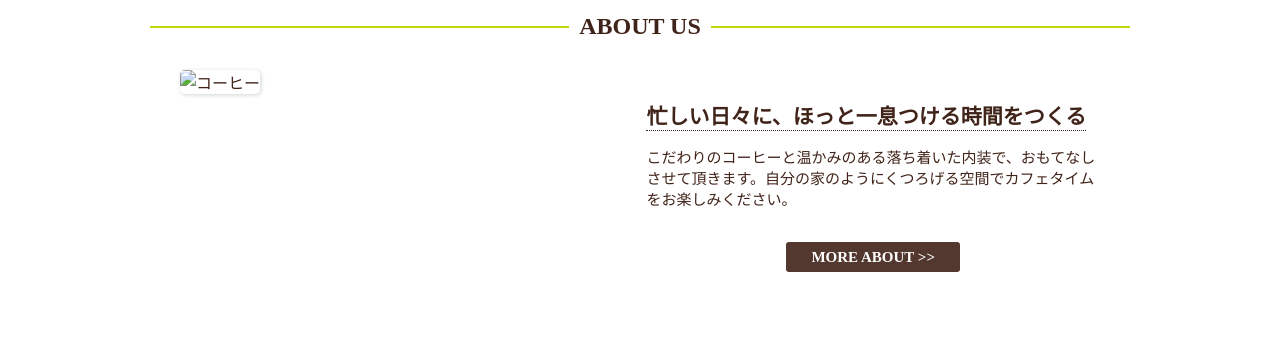
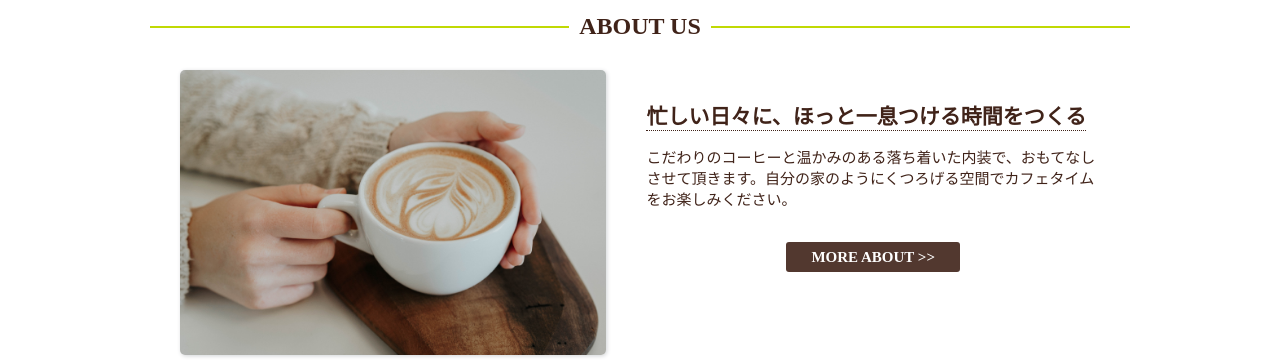
Before and after one commit to azu-site/hottocaffe, a plain HTML site: page index.html in a window 1280 px wide. Shown: the part 817-1179 px from the top of the page. Drawn offline with Linux system fonts and the light colour scheme; files whose address does not match are found by name.

Commit message:
Update index.html

```diff
--- a/index.html
+++ b/index.html
@@ -37,7 +37,7 @@
                 <h2 class="section-title">ABOUT US</h2>
                 <div class="about-wrapper">
                     <div class="about-image">
-                        <img src="images/about-image.jpg" alt="コーヒー">
+                        <img src="about-image.jpg" alt="コーヒー">
                     </div>
                     <div class="about-text">
                         <h3>忙しい日々に、ほっと一息つける時間をつくる</h3>
```
